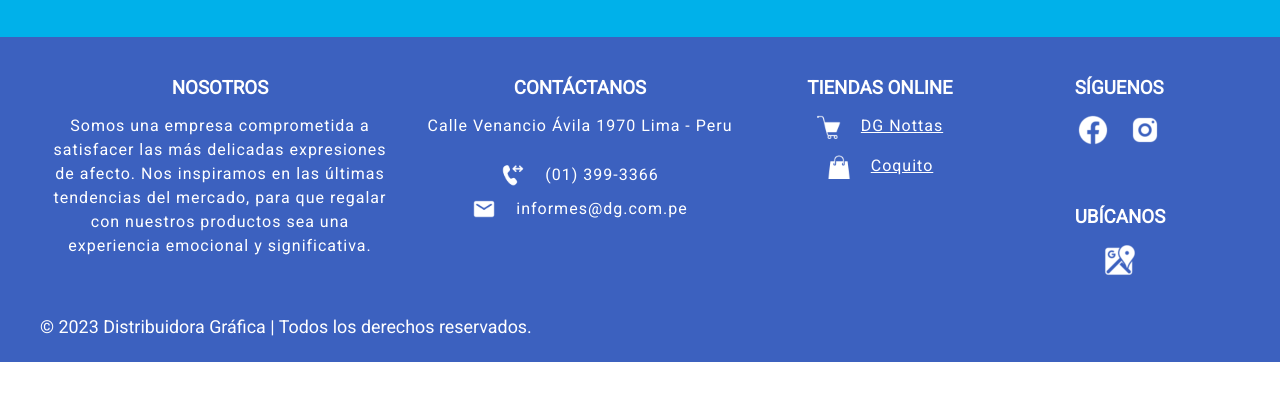
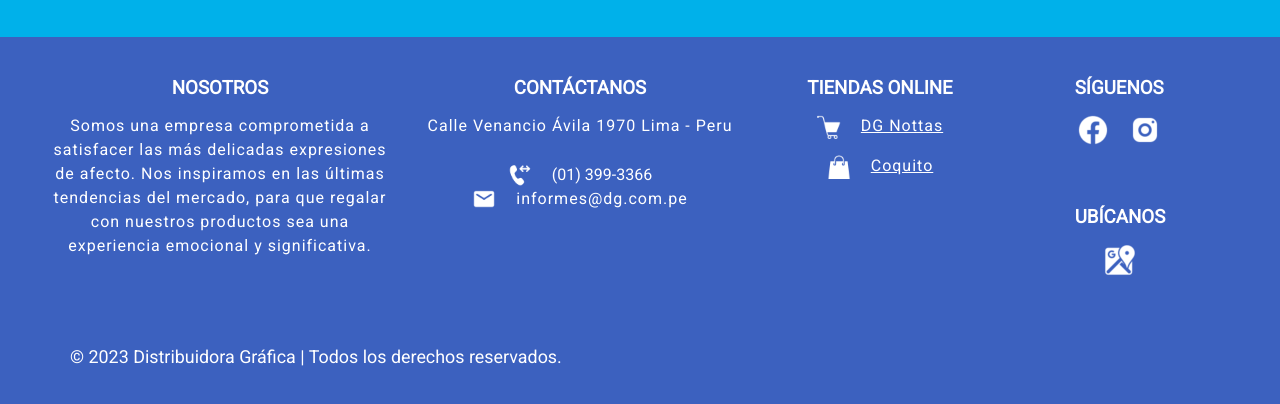
Before and after one commit to hbc1007/comision39315-coderhouse2, a website: page index.html in a window 1280 px wide. Shown: the part 1999-2403 px from the top of the page. Before the commit the page ends 2361 px from the top, so only its background shows below. Drawn offline with nearby package versions, Linux system fonts and the light colour scheme.

Commit message:
ajuste div en fono para mac

```diff
--- a/index.html
+++ b/index.html
@@ -162,7 +162,7 @@
                         <br>
                         <div class="footer-1-1-2-1">
                             <img src="./assets/img/Phone.png" alt="Phone">
-                            <p>(01) 399-3366</p>
+                            <div style="font-size: 1.6rem">(01) 399-3366</div>
                         </div>
                         <div class="footer-1-1-2-2">
                             <img src="./assets/img/Email.png" alt="Email">
--- a/scss/layout/_footer.scss
+++ b/scss/layout/_footer.scss
@@ -82,7 +82,7 @@
     .footer-1-2 {
         padding: 2rem 10rem 2rem 10rem;
 
-        h3 {
+        h4 {
             font-weight: normal;
             padding: 3rem;
         }
```
Also changed, not shown: pages/catalogos.html (+1 -1 lines), pages/consultas.html (+1 -1 lines), pages/dgediciones.html (+1 -1 lines), pages/dgfiesta.html (+1 -1 lines), pages/dgnottas.html (+1 -1 lines), pages/edcoquito.html (+1 -1 lines), pages/nosotros.html (+1 -1 lines), README.md, css/style.css.
